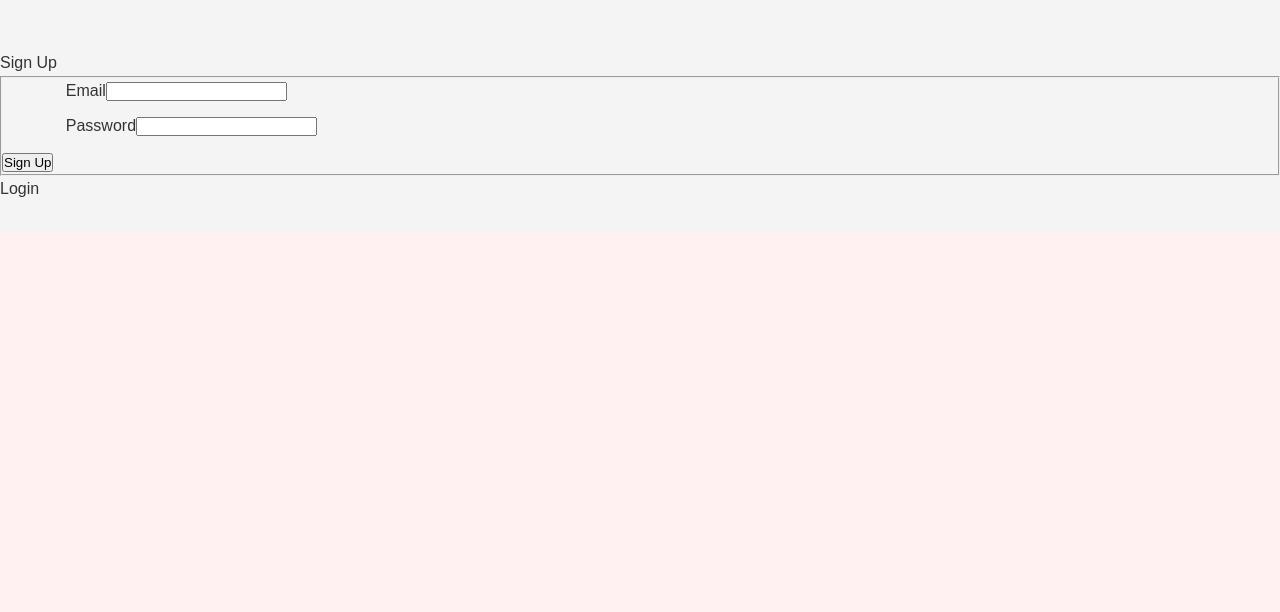
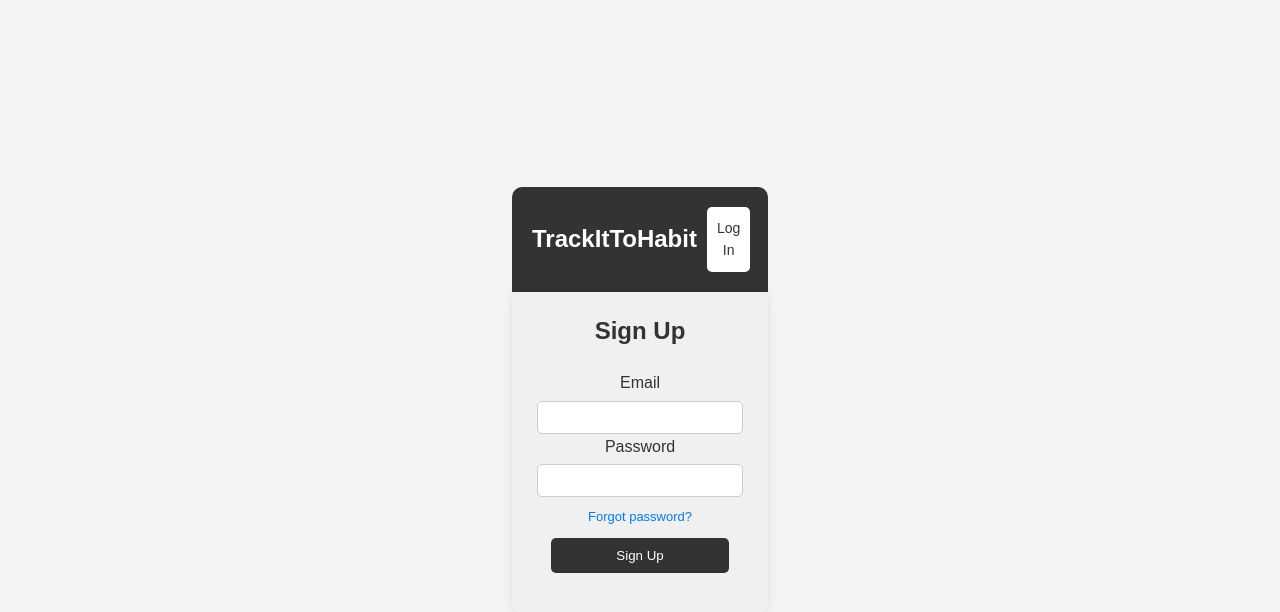
Before and after one commit to samuelRodriguezA/TrackItToHabit, a React (Vite) app in the folder client/: page /login in a window 1280 px wide. Shown: the top 612 px of the page. Built offline with nearby package versions, Linux system fonts and the light colour scheme; no server answers.

Commit message:
Login files moved

```diff
--- a/client/src/App.css
+++ b/client/src/App.css
@@ -1,10 +1,10 @@
-/* #root {
+/* /* #root {
   max-width: 1280px;
   margin: 0 auto;
   padding: 2rem;
   text-align: center;
 } */
-
+/*
 .logo {
   height: 6em;
   padding: 1.5em;
@@ -39,4 +39,4 @@
 
 .read-the-docs {
   color: #888;
-}
+} */
--- a/client/src/App.tsx
+++ b/client/src/App.tsx
@@ -3,8 +3,8 @@ import { onAuthStateChanged } from "firebase/auth";
 import {ProtectedRoute } from  './components/protectedRoute';
 import {auth} from './firebase'
 
-import {Home} from "./pages/home";
-import {Login} from "./pages/login";
+import {Home} from "./pages/Home/home";
+import {Login} from "./pages/Signin/login";
 import {Dashboard} from "./pages/dashboard";
 
 import "./App.css"
--- a/client/src/pages/Home.css
+++ b/client/src/pages/Home/Home.css
@@ -18,12 +18,18 @@ body {
     padding: 0 20px;
 }
 
-.header{
+.header {
     margin: 0 10%;
     display: flex;
     justify-content: space-between;
     align-items: center;
 }
+
+.header .buttons .btn {
+    background: #f4f4f4;
+    color: #333;
+}
+
 header {
     background: #333;
     padding: 20px 0;
@@ -39,7 +45,7 @@ header p {
     color: #888;
 }
 
-section {
+.section-home {
     padding: 50px 0 30px 0;
 }
 
@@ -54,12 +60,17 @@ ul {
 
 ul li {
     margin-bottom: 10px;
-    margin-left: 5% ;
+    margin-left: 5%;
 }
 
-#get-started .container p{
+#get-started .container p {
     margin-left: 5%;
 }
+
+#get-started .buttons {
+    margin: 0 5%;
+}
+
 
 .buttons .btn {
     display: inline-block;
@@ -67,13 +78,11 @@ ul li {
     background: #333;
     color: #f4f4f4;
     text-decoration: none;
-    margin-right: 10px;
-    border-radius: 16px;
-    margin-top: 20px;
+    margin: 10px;
+    border-radius: 10px;
 }
-#get-started .buttons{
-    margin: 0 5%;
-}
+
+
 
 
 
--- a/client/src/pages/home.jsx
+++ b/client/src/pages/Home/home.jsx
@@ -1,6 +1,5 @@
 import { Link } from 'react-router-dom';
 import './Home.css';
-import { home_img } from '../assets/homeimg.jpg'
 export const Home = () => {
   return (
     <>
@@ -26,13 +25,13 @@ export const Home = () => {
           </p>
         </div>
       </div> */}
-      <section id="hero">
+      <section id="hero" className="section-home">
         <div class="container">
           <h2>Track Your Habits, Achieve Your Goals</h2>
           <p>TrackItOhabit helps you build better habits and reach your goals by making habit tracking simple and effective.</p>
         </div>
       </section>
-      <section id="features">
+      <section id="features" className="section-home">
         <div class="container">
           <h2>Key Features:</h2>
           <ul>
@@ -43,19 +42,17 @@ export const Home = () => {
             <li>Secure and Private: Your data is encrypted and securely stored for your peace of mind.</li>
           </ul>
         </div>
-        <img src={home_img}></img>
       </section>
-      <section id="get-started">
+      <section id="get-started" className="section-home">
         <div class="container">
           <h2>Get Started Today!</h2>
           <p>Start your journey to a healthier, happier you with TrackItOhabit.</p>
           <div class="buttons">
-            <a href="signup" class="btn">Sign Up</a>
-            <Link to="/login" className="btn">Log In</Link>
+            <Link to="/login" className="btn">Sign Up </Link>
           </div>
         </div>
       </section>
-      <section id="stay-connected">
+      <section id="stay-connected" className="section-home">
         <div class="container">
           <h2>Stay Connected:</h2>
           <div class="social-links">
--- /dev/null
+++ b/client/src/pages/Signin/Login.css
@@ -0,0 +1,79 @@
+/* Login.css */
+
+.section-login {
+    display: flex;
+    justify-content: center;
+    align-items: center;
+    height: 100vh;
+}
+
+.sign-form {
+    background-color: #f0f0f0;
+    padding: 20px;
+    border-radius: 10px;
+    box-shadow: 0 0 10px rgba(0, 0, 0, 0.1);
+}
+
+.sign {
+    width: 300px;
+    text-align: center;
+}
+
+.sign legend {
+    font-size: 24px;
+    font-weight: bold;
+    margin-bottom: 20px;
+    color: #333;
+}
+
+fieldset {
+    border: none;
+}
+
+ul {
+    list-style: none;
+    padding: 0;
+}
+
+li {
+    margin-bottom: 15px;
+}
+
+label {
+    display: block;
+    margin-bottom: 5px;
+    color: #333;
+}
+
+input {
+    width: calc(100% - 10px);
+    padding: 8px;
+    border: 1px solid #ccc;
+    border-radius: 5px;
+}
+
+button {
+    width: 100%;
+    padding: 10px;
+    background-color: #007bff;
+    color: #fff;
+    border: none;
+    border-radius: 5px;
+    cursor: pointer;
+}
+
+button:hover {
+    background-color: #0056b3;
+}
+
+a {
+    display: block;
+    color: #007bff;
+    text-decoration: none;
+    margin-top: 10px;
+    cursor: pointer;
+}
+
+a:hover {
+    text-decoration: underline;
+}
--- /dev/null
+++ b/client/src/pages/Signin/login.jsx
@@ -0,0 +1,167 @@
+import React, { useState } from 'react';
+import { createUserWithEmailAndPassword, signInWithEmailAndPassword } from '@firebase/auth';
+import { auth } from '../../firebase';
+import { useNavigate } from 'react-router-dom';
+
+export const Login = () => {
+    const navigate = useNavigate();
+    const [email, setEmail] = useState("");
+    const [password, setPassword] = useState("");
+    const [isSignUpActive, setIsSignUpActive] = useState(true);
+
+    const handleMethodChange = () => {
+        setIsSignUpActive(!isSignUpActive);
+    };
+
+    const handleSignup = () => {
+        if (!email || !password) return;
+        createUserWithEmailAndPassword(auth, email, password)
+            .then(() => {
+                navigate("/dashboard");
+            })
+            .catch((error) => {
+                const errorCode = error.code;
+                const errorMessage = error.message;
+                console.log(errorCode, errorMessage);
+            });
+    };
+
+    const handleSignIn = () => {
+        if (!email || !password) return;
+        signInWithEmailAndPassword(auth, email, password)
+            .then(() => {
+                navigate("/dashboard");
+            })
+            .catch((error) => {
+                const errorCode = error.code;
+                const errorMessage = error.message;
+                console.log(errorCode, errorMessage);
+            });
+    };
+
+    const handleEmailChange = (event) => setEmail(event.target.value);
+    const handlePasswordChange = (event) => setPassword(event.target.value);
+
+    const styles = {
+        section: {
+            display: 'flex',
+            flexDirection: 'column',
+            justifyContent: 'center',
+            alignItems: 'center',
+            height: '100vh'
+        },
+        formContainer: {
+            width: '20%',
+            backgroundColor: '#f0f0f0',
+            padding: '20px',
+            borderRadius: '10px',
+            boxShadow: '0 0 10px rgba(0, 0, 0, 0.1)'
+        },
+        form: {
+            width: '100%',
+            textAlign: 'center'
+        },
+        legend: {
+            fontSize: '24px',
+            fontWeight: 'bold',
+            marginBottom: '20px',
+            color: '#333'
+        },
+        fieldset: {
+            border: 'none'
+        },
+        ul: {
+            listStyle: 'none',
+            padding: '0'
+        },
+        li: {
+            marginBottom: '15px'
+        },
+        label: {
+            display: 'block',
+            marginBottom: '5px',
+            color: '#333'
+        },
+        input: {
+            width: '95%',
+            padding: '8px',
+            border: '1px solid #ccc',
+            borderRadius: '5px'
+        },
+        button: {
+            padding: '10px',
+            width: '100px',
+            backgroundColor: '#ffff',
+            color: '#333',
+            border: 'none',
+            fontSize: '14px',
+            textAlign: 'center',
+            borderRadius: '5px',
+            cursor: 'pointer',
+            marginLeft: '10px',
+            marginRight: '20px'
+        },
+        button2: {
+            padding: '10px 30%',
+            backgroundColor: '#333',
+            color: '#fff',
+            border: 'none',
+            borderRadius: '5px',
+            cursor: 'pointer',
+            marginBottom: '20px'
+        },
+        link: {
+            display: 'block',
+            color: '#007bff',
+            fontSize: '13px',
+            textDecoration: 'none',
+            marginTop: '10px',
+            marginBottom: '10px',
+            cursor: 'pointer'
+        },
+        header: {
+            width: '20%',
+            backgroundColor: '#333',
+            padding: '20px 0',
+            display: 'flex',
+            justifyContent: 'space-between',
+            alignItems: 'center',
+            borderRadius: '10px 10px 0 0'
+        },
+        headerTitle: {
+            color: '#fff', // Change text color to white
+            marginLeft: '20px' // Add margin-left for separation from the button
+        }
+    };
+
+    return (
+        <section style={styles.section}>
+            <div style={styles.header}>
+                <h1 style={styles.headerTitle}>TrackItToHabit</h1>
+                {isSignUpActive && <a onClick={handleMethodChange} style={styles.button}>Log In</a>}
+                {!isSignUpActive && <a onClick={handleMethodChange} style={styles.button}>Register</a>}
+            </div>
+            <div style={styles.formContainer}>
+                <form style={styles.form}>
+                    {isSignUpActive && <legend style={styles.legend}>Sign Up</legend>}
+                    {!isSignUpActive && <legend style={styles.legend}>Sign In</legend>}
+
+                    <fieldset style={styles.fieldset}>
+
+                        <label htmlFor="email" style={styles.label}>Email</label>
+                        <input type="text" id="email" onChange={handleEmailChange} style={styles.input} />
+
+                        <label htmlFor="password" style={styles.label}>Password</label>
+                        <input type="password" id="password" onChange={handlePasswordChange} style={styles.input} />
+
+                        <a href="#" style={styles.link}>Forgot password?</a>
+                        {isSignUpActive && <button type="button" onClick={handleSignup} style={styles.button2}>Sign Up</button>}
+                        {!isSignUpActive && <button type="button" onClick={handleSignIn} style={styles.button2}>Sign In</button>}
+                    </fieldset>
+
+                </form>
+            </div>
+
+        </section>
+    );
+};
--- a/client/src/pages/login.jsx
+++ /dev/null
@@ -1,73 +0,0 @@
-import React, { useState } from 'react';
-import { createUserWithEmailAndPassword, signInWithEmailAndPassword } from '@firebase/auth';
-import { auth } from '../firebase';
-import { useNavigate } from 'react-router-dom';
-
-export const Login = () => {
-    const navigate = useNavigate();
-    const [email, setEmail] = useState("");
-    const [password, setPassword] = useState("");
-    const [isSignUpActive, setIsSignUpActive] = useState(true);
-
-    const handleMethodChange = () => {
-        setIsSignUpActive(!isSignUpActive);
-    };
-
-    const handleSignup = () => {
-        if (!email || !password) return;
-        createUserWithEmailAndPassword(auth, email, password)
-            .then(() => {
-                navigate("/dashboard");
-            })
-            .catch((error) => {
-                const errorCode = error.code;
-                const errorMessage = error.message;
-                console.log(errorCode, errorMessage);
-            });
-    };
-
-    const handleSignIn = () => {
-        if (!email || !password) return;
-        signInWithEmailAndPassword(auth, email, password)
-            .then(() => {
-                navigate("/dashboard");
-            })
-            .catch((error) => {
-                const errorCode = error.code;
-                const errorMessage = error.message;
-                console.log(errorCode, errorMessage);
-            });
-    };
-
-    const handleEmailChange = (event) => setEmail(event.target.value);
-    const handlePasswordChange = (event) => setPassword(event.target.value);
-
-
-    return (
-        <section>
-            <form>
-                {isSignUpActive && <legend>Sign Up</legend>}
-                {!isSignUpActive && <legend>Sign In</legend>}
-
-                <fieldset>
-                    <ul>
-                        <li>
-                            <label htmlFor="email">Email</label>
-                            <input type="text" id="email" onChange={handleEmailChange} />
-                        </li>
-                        <li>
-                            <label htmlFor="password">Password</label>
-                            <input type="password" id="password" onChange={handlePasswordChange} />
-                        </li>
-                    </ul>
-                    {isSignUpActive && <button type="button" onClick={handleSignup}>Sign Up</button>}
-                    {!isSignUpActive && <button type="button" onClick={handleSignIn}>Sign In</button>}
-
-                </fieldset>
-                {isSignUpActive && <a onClick={handleMethodChange}>Login</a>}
-                {!isSignUpActive && <a onClick={handleMethodChange}>Create an Account</a>}
-
-            </form>
-        </section>
-    );
-};
```
Also changed, not shown: client/src/pages/Login.css (deleted).
